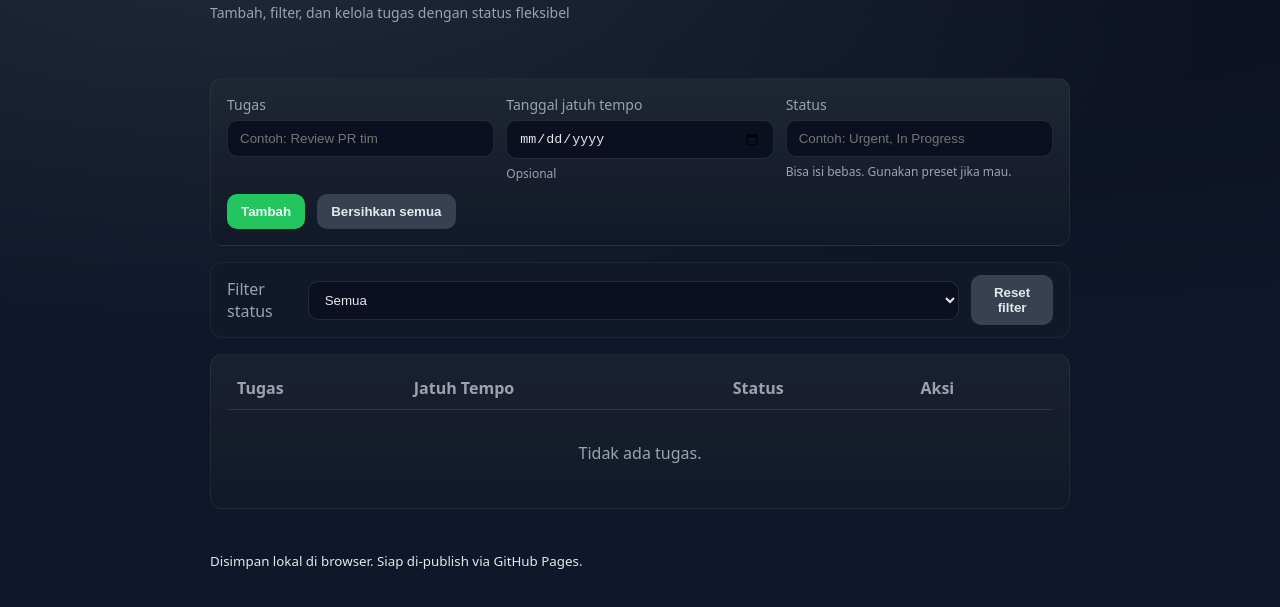
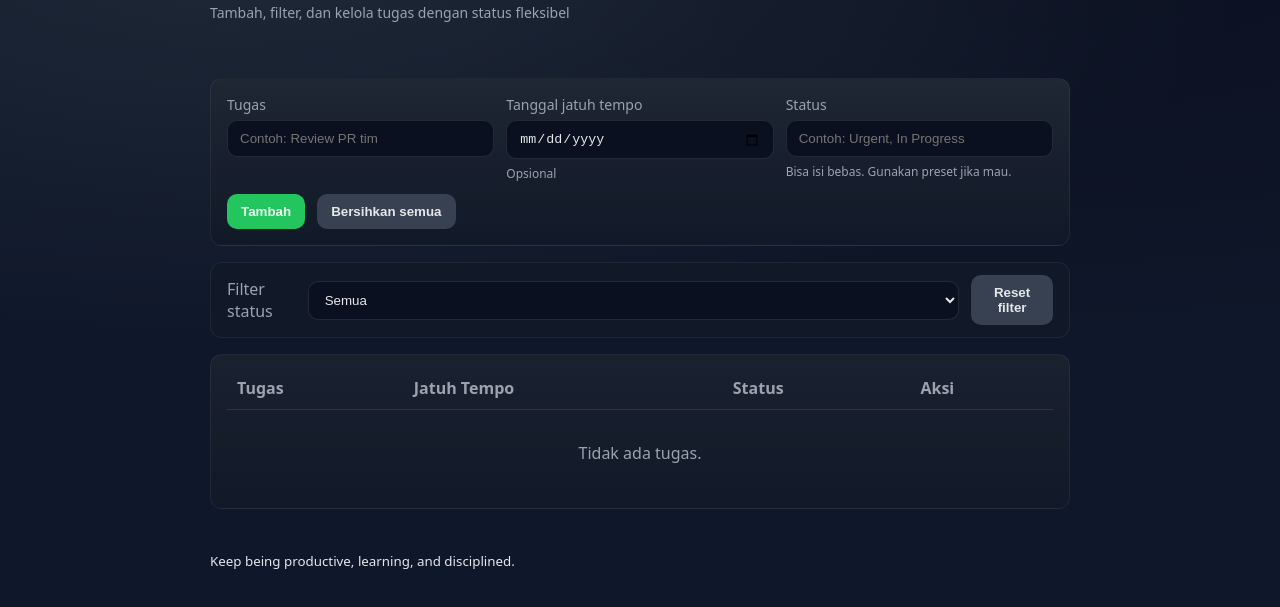
Before and after one commit to Meland-al/CodingCamp-5Jan26-MelandriAlG, a plain HTML site: page index.html in a window 1280 px wide. Shown: the part 61-668 px from the top of the page. Drawn offline with Linux system fonts and the light colour scheme.

```diff
--- a/index.html
+++ b/index.html
@@ -80,7 +80,7 @@
   </main>
 
   <footer class="container">
-    <small>Disimpan lokal di browser. Siap di-publish via GitHub Pages.</small>
+    <small>Keep being productive, learning, and disciplined.</small>
   </footer>
 
   <!-- JS (satu file saja) -->
```
